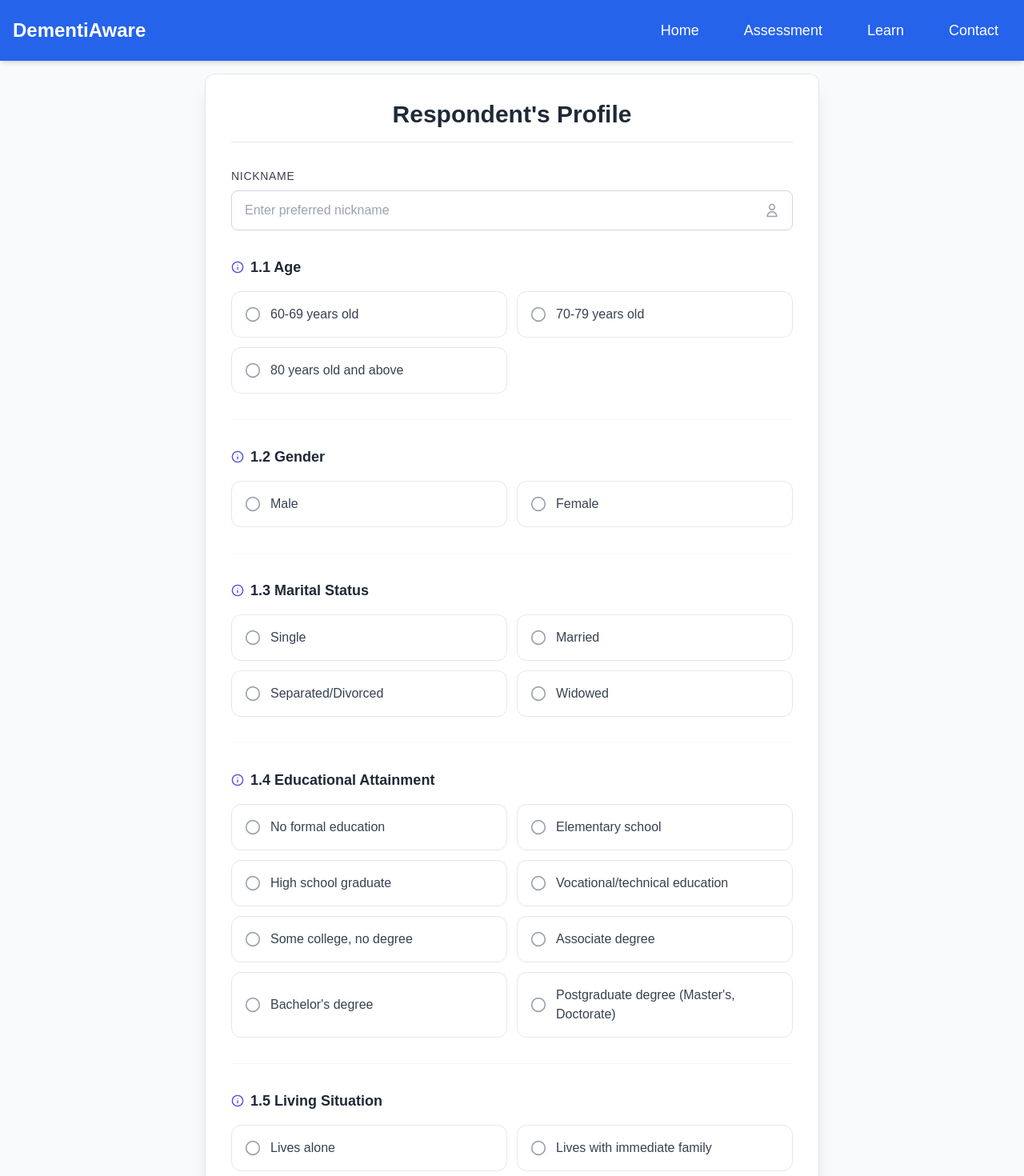
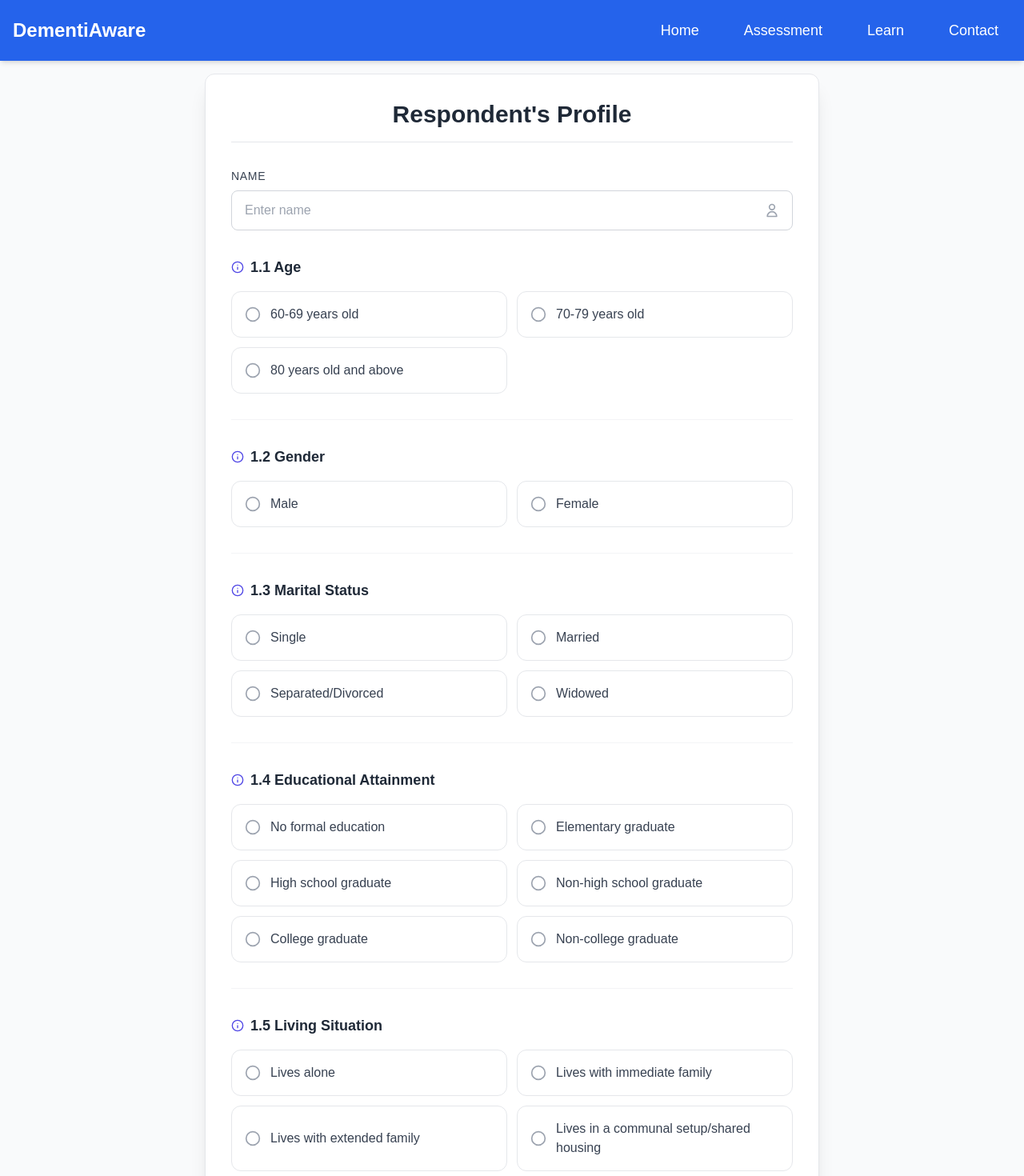
Before and after one commit to imueLx/learn-dementia, a Next.js app: page /profile in a window 1280 px wide. Shown: the top 1470 px of the page at 80% size. Built offline with nearby package versions, Linux system fonts and the light colour scheme.

Commit message:
UPDATE: Educational Attainment

```diff
--- a/app/dashboard/page.jsx
+++ b/app/dashboard/page.jsx
@@ -634,7 +634,7 @@ export default function AdminDashboard() {
               <p className="text-xs mt-2 text-gray-600 dark:text-gray-400">
                 {Object.entries(
                   analyzeDemographicPatterns(assessments).maritalStatus
-                ).find(([s]) => s === "Single")?.[1] || 0}
+                ).find(([s]) => s === "Single")?.[1] || 0}{" "}
                 participants living without partner support
               </p>
             </div>
@@ -661,7 +661,7 @@ export default function AdminDashboard() {
               <p className="text-xs mt-2 text-gray-600 dark:text-gray-400">
                 {(
                   ((analyzeDemographicPatterns(assessments).educationLevels[
-                    "High school diploma"
+                    "High school graduate"
                   ] || 0) /
                     assessments.length) *
                   100
@@ -727,7 +727,7 @@ export default function AdminDashboard() {
                 •{" "}
                 {(
                   (analyzeDemographicPatterns(assessments).educationLevels[
-                    "Bachelor's degree"
+                    "College graduate"
                   ] /
                     assessments.length) *
                   100
--- a/components/ProfileSection.jsx
+++ b/components/ProfileSection.jsx
@@ -39,7 +39,7 @@ const ProfileSection = ({ onNext }) => {
           {/* Nickname Input */}
           <div className="space-y-2">
             <label className="block text-sm font-medium text-gray-700 dark:text-gray-300 uppercase tracking-wider">
-              Nickname
+              Name
             </label>
             <div className="relative">
               <input
@@ -47,7 +47,7 @@ const ProfileSection = ({ onNext }) => {
                 value={profile.nickname}
                 onChange={(e) => handleInputChange("nickname", e.target.value)}
                 className="w-full px-4 py-3 border border-gray-300 dark:border-gray-600 rounded-lg focus:ring-2 focus:ring-indigo-500 focus:border-indigo-500 dark:bg-gray-800 dark:text-gray-100 placeholder-gray-400 transition-colors"
-                placeholder="Enter preferred nickname"
+                placeholder="Enter name"
               />
               <div className="absolute inset-y-0 right-4 flex items-center pointer-events-none">
                 <svg
@@ -105,13 +105,11 @@ const ProfileSection = ({ onNext }) => {
               name="education"
               options={[
                 "No formal education",
-                "Elementary school",
+                "Elementary graduate",
                 "High school graduate",
-                "Vocational/technical education",
-                "Some college, no degree",
-                "Associate degree",
-                "Bachelor's degree",
-                "Postgraduate degree (Master's, Doctorate)",
+                "Non-high school graduate",
+                "College graduate",
+                "Non-college graduate",
               ]}
               value={profile.education}
               onChange={handleInputChange}
```
